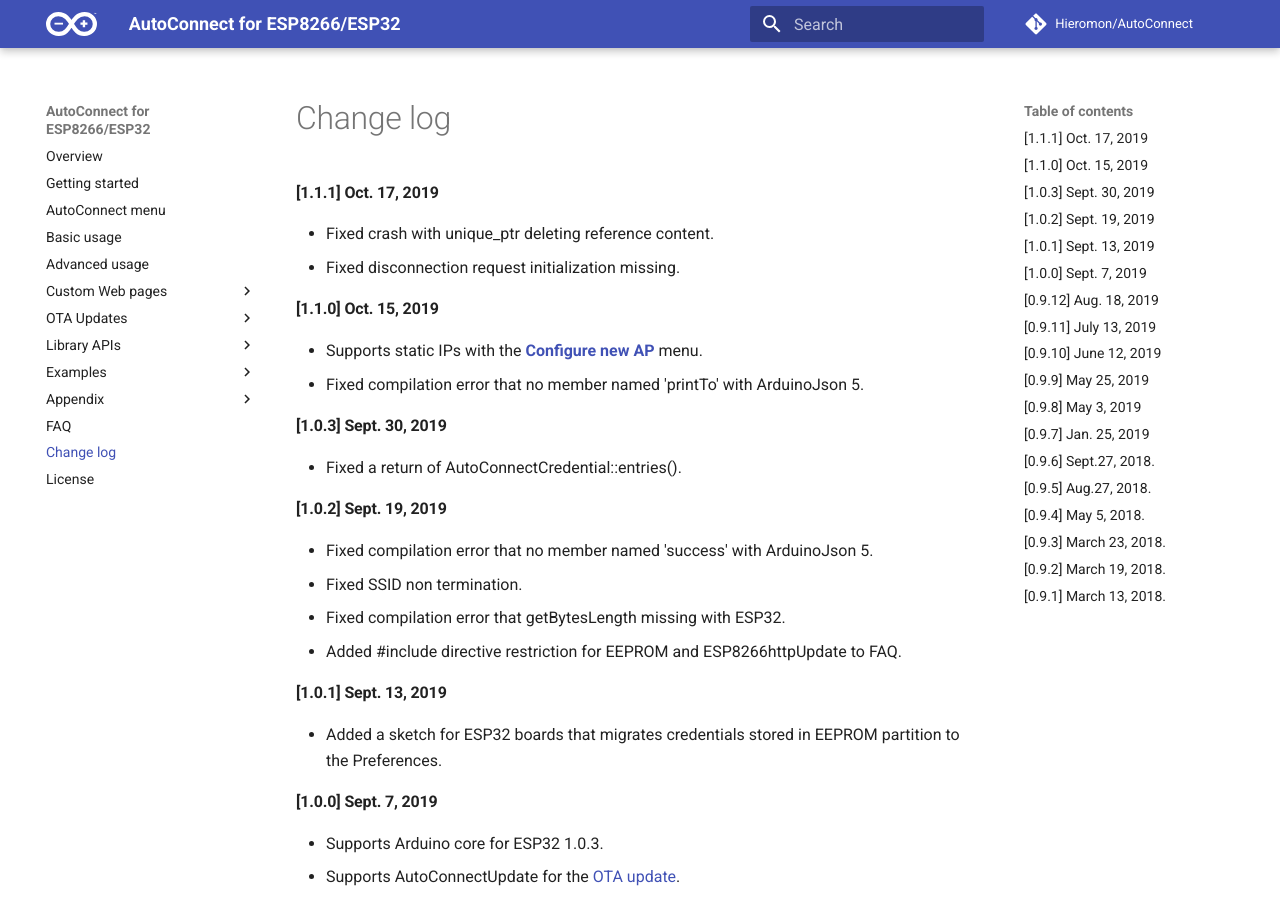
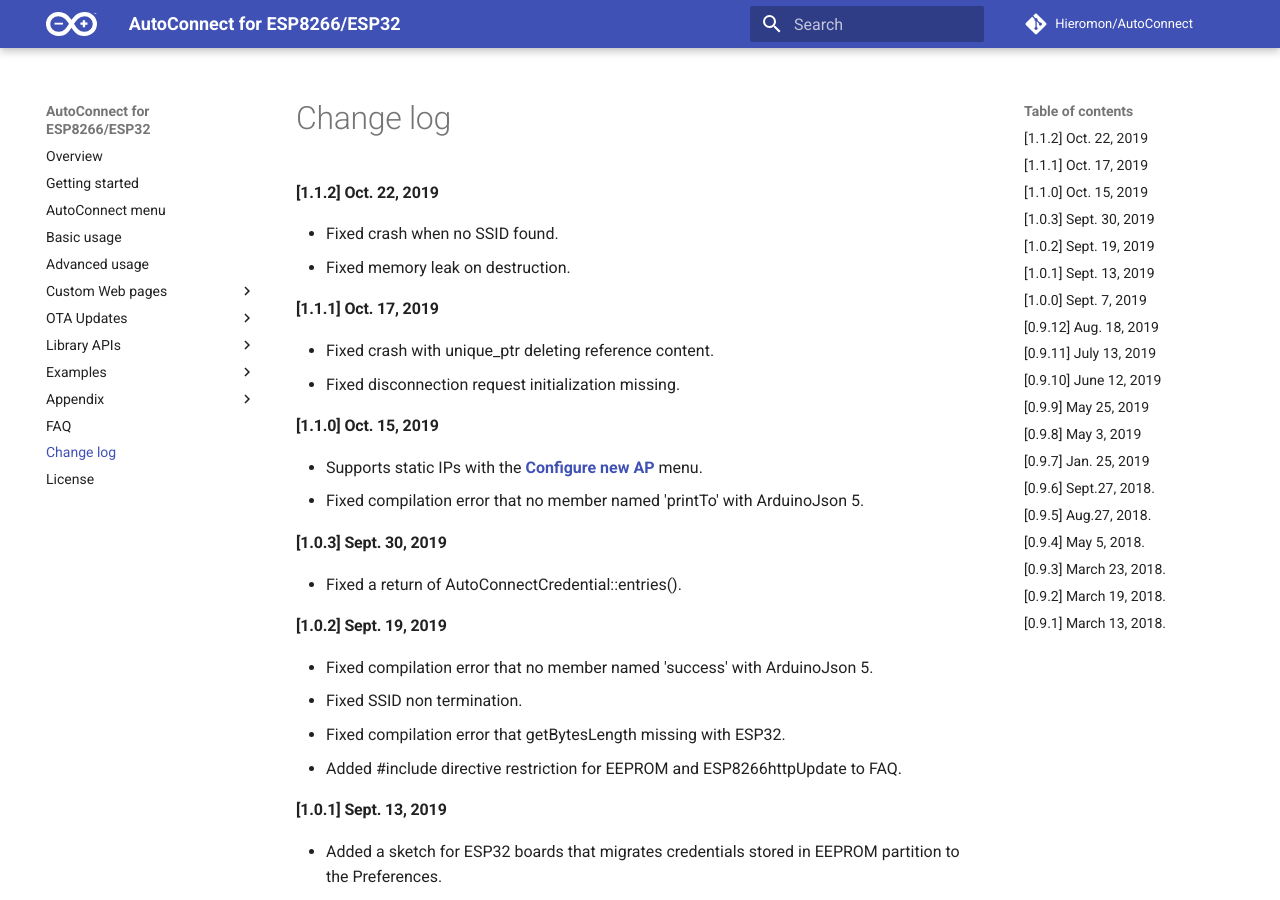
Before and after one commit to Hieromon/AutoConnect, an MkDocs documentation site: the page built from mkdocs/changelog.md, in a window 1280 px wide and 900 px high. Built offline with MkDocs 1.6.1 and Material for MkDocs 9.7.7, drawn with Linux system fonts in a browser that asks for light colours; nearby versions of some CDN libraries; comment, search, counter and statistics services are not loaded.

Commit message:
Release for v1.1.2

```diff
--- a/mkdocs/changelog.md
+++ b/mkdocs/changelog.md
@@ -1,3 +1,7 @@
+#### [1.1.2] Oct. 22, 2019
+- Fixed crash when no SSID found.
+- Fixed memory leak on destruction.
+
 #### [1.1.1] Oct. 17, 2019
 - Fixed crash with unique_ptr deleting reference content.
 - Fixed disconnection request initialization missing.
```
Also changed, not shown: README.md (+4 -0 lines).
